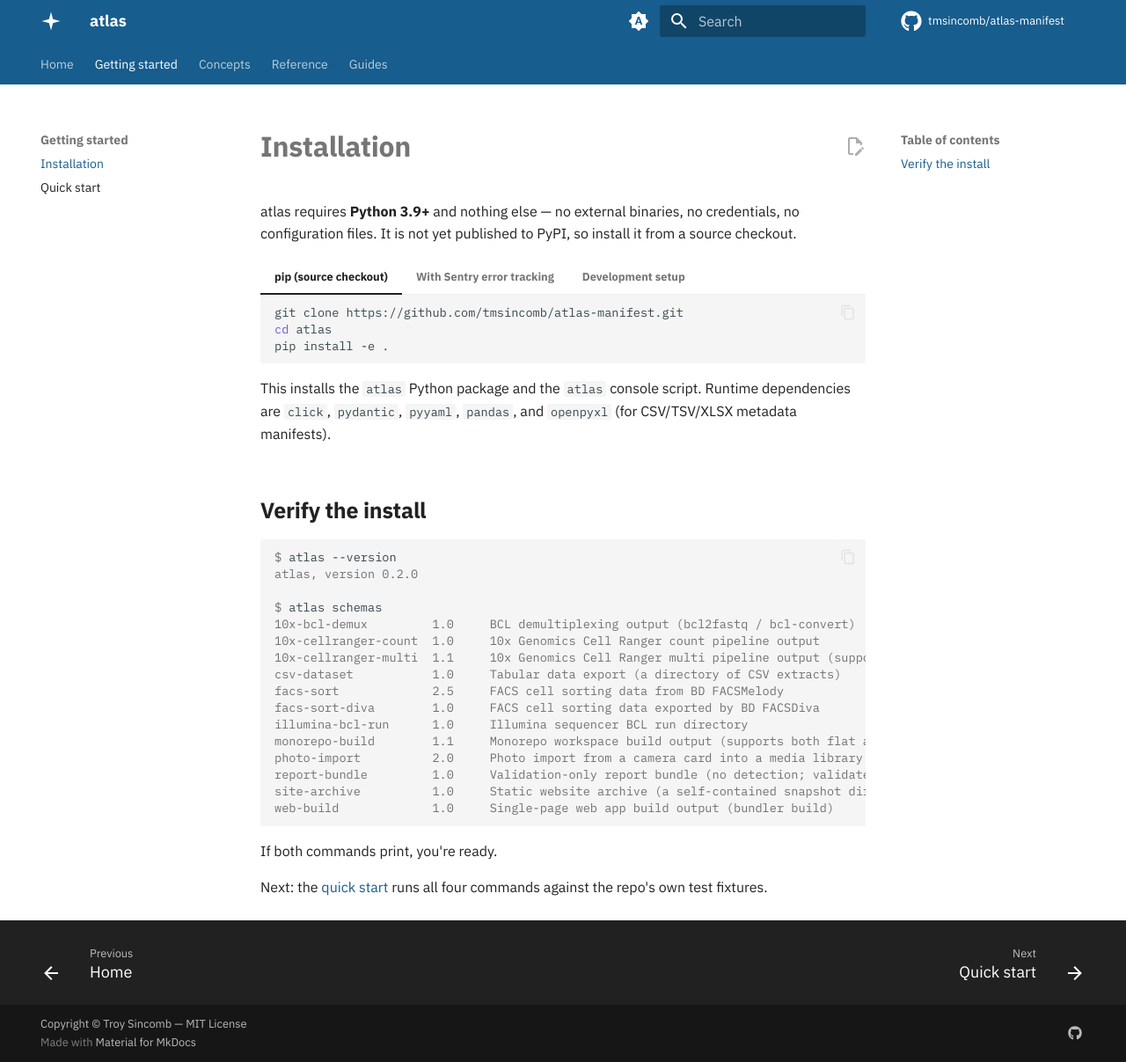
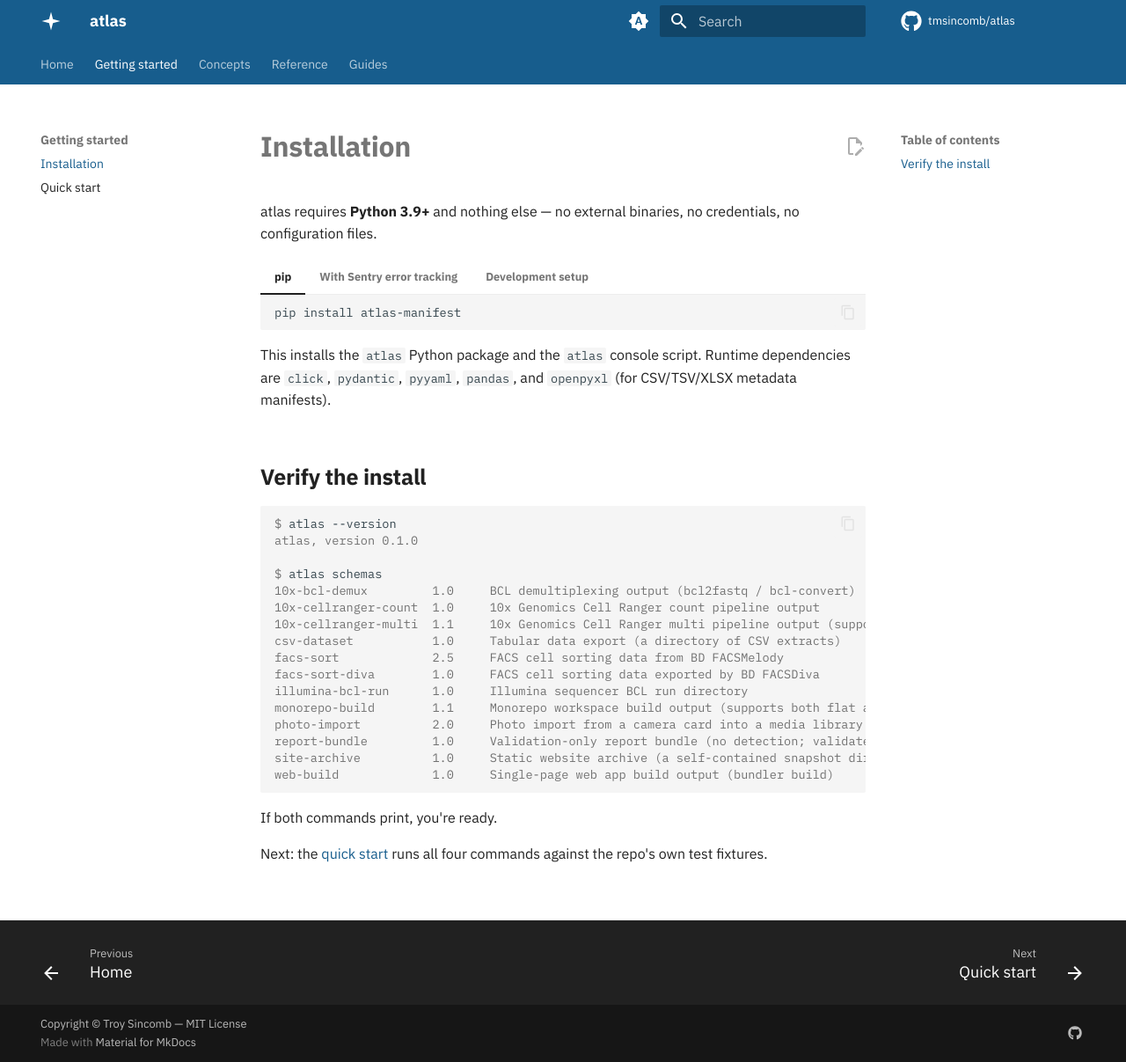
Before and after one commit to tmsincomb/atlas, an MkDocs documentation site: the page built from docs/getting-started/installation.md, in a window 1280 px wide and 1207 px high. Shown: the whole window at 88% size. Built offline with MkDocs 1.6.1 and Material for MkDocs 9.7.7, drawn with Linux system fonts in a browser that asks for light colours; comment, search, counter and statistics services are not loaded.

Commit message:
feat: publish atlas-manifest to PyPI (#1)

````diff
--- a/docs/getting-started/installation.md
+++ b/docs/getting-started/installation.md
@@ -1,15 +1,12 @@
 # Installation
 
 atlas requires **Python 3.9+** and nothing else — no external binaries, no
-credentials, no configuration files. It is not yet published to PyPI, so
-install it from a source checkout.
+credentials, no configuration files.
 
-=== "pip (source checkout)"
+=== "pip"
 
     ```bash
-    git clone https://github.com/tmsincomb/atlas-manifest.git
-    cd atlas
-    pip install -e .
+    pip install atlas-manifest
     ```
 
     This installs the `atlas` Python package and the `atlas` console script.
@@ -33,14 +30,14 @@
     make lint     # ruff + mypy
     ```
 
-    See [CONTRIBUTING.md](https://github.com/tmsincomb/atlas-manifest/blob/main/CONTRIBUTING.md)
+    See [CONTRIBUTING.md](https://github.com/tmsincomb/atlas/blob/main/CONTRIBUTING.md)
     for conventions, commit style, and PR flow.
 
 ## Verify the install
 
 ```console
 $ atlas --version
-atlas, version 0.2.0
+atlas, version 0.1.0
 
 $ atlas schemas
 10x-bcl-demux         1.0     BCL demultiplexing output (bcl2fastq / bcl-convert)
--- a/mkdocs.yml
+++ b/mkdocs.yml
@@ -3,9 +3,9 @@
 
 site_name: atlas
 site_description: schema-driven cartography for project data — detect, validate, locate
-site_url: https://tmsincomb.github.io/atlas-manifest/
-repo_url: https://github.com/tmsincomb/atlas-manifest
-repo_name: tmsincomb/atlas-manifest
+site_url: https://tmsincomb.github.io/atlas/
+repo_url: https://github.com/tmsincomb/atlas
+repo_name: tmsincomb/atlas
 edit_uri: edit/main/docs/
 copyright: Copyright &copy; Troy Sincomb &mdash; MIT License
 
@@ -112,7 +112,7 @@
 extra:
   social:
     - icon: fontawesome/brands/github
-      link: https://github.com/tmsincomb/atlas-manifest
+      link: https://github.com/tmsincomb/atlas
 
 extra_css:
   - stylesheets/extra.css
--- a/src/atlas/__init__.py
+++ b/src/atlas/__init__.py
@@ -64,9 +64,10 @@
 from atlas.validate import RuleResult, ValidationResult, validate_data_unit
 
 try:
-    __version__ = version("atlas")
+    # Distribution name (atlas-manifest), not the import name.
+    __version__ = version("atlas-manifest")
 except PackageNotFoundError:
-    __version__ = "0.3.0"
+    __version__ = "0.0.0"
 
 __all__ = [
     "AtlasManifest",
````
Also changed, not shown: other parts of docs/getting-started/installation.md (+1 -1 lines), README.md (+5 -4 lines), docs/reference/environment.md (+3 -3 lines), pyproject.toml (+8 -2 lines), 8 other files.
